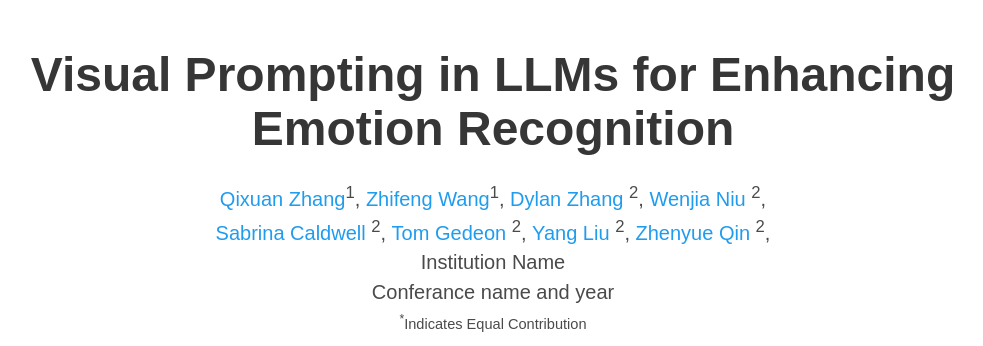
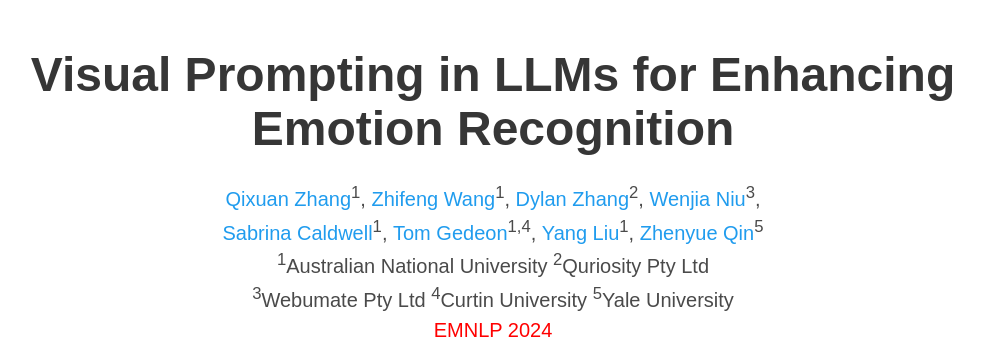
Before and after one commit to wangzhifengharrison/sov_prompts_emnlp, a plain HTML site: page index.html in a window 1280 px wide. Shown: the top 346 px of the page, without its empty margins (147-1130 px from the left). Drawn offline with nearby package versions, Linux system fonts and the light colour scheme; some icons are missing; a web font is replaced by a local one.

Commit message:
add index.html

```diff
--- a/index.html
+++ b/index.html
@@ -60,29 +60,35 @@
                 <span class="author-block">
                   <a href="SECOND AUTHOR PERSONAL LINK" target="_blank">Zhifeng Wang</a><sup>1</sup>,</span>
                   <span class="author-block">
-                    <a href="THIRD AUTHOR PERSONAL LINK" target="_blank">Dylan Zhang</a> <sup>2</sup>,
+                    <a href="THIRD AUTHOR PERSONAL LINK" target="_blank">Dylan Zhang</a><sup>2</sup>,
                   </span>
                   <span class="author-block">
-                    <a href="THIRD AUTHOR PERSONAL LINK" target="_blank">Wenjia Niu</a> <sup>2</sup>,
+                    <a href="THIRD AUTHOR PERSONAL LINK" target="_blank">Wenjia Niu</a><sup>3</sup>,
                   </span>
                   <br>
                   <span class="author-block">
-                    <a href="THIRD AUTHOR PERSONAL LINK" target="_blank">Sabrina Caldwell</a> <sup>2</sup>,
+                    <a href="THIRD AUTHOR PERSONAL LINK" target="_blank">Sabrina Caldwell</a><sup>1</sup>,
                   </span>
                   <span class="author-block">
-                    <a href="THIRD AUTHOR PERSONAL LINK" target="_blank">Tom Gedeon</a> <sup>2</sup>,
+                    <a href="THIRD AUTHOR PERSONAL LINK" target="_blank">Tom Gedeon</a><sup>1,4</sup>,
                   </span>
                   <span class="author-block">
-                    <a href="THIRD AUTHOR PERSONAL LINK" target="_blank">Yang Liu</a> <sup>2</sup>,
+                    <a href="THIRD AUTHOR PERSONAL LINK" target="_blank">Yang Liu</a><sup>1</sup>,
                   </span>
                   <span class="author-block">
-                    <a href="THIRD AUTHOR PERSONAL LINK" target="_blank">Zhenyue Qin</a> <sup>2</sup>,
+                    <a href="THIRD AUTHOR PERSONAL LINK" target="_blank">Zhenyue Qin</a><sup>5</sup>
                   </span>
                   </div>
 
                   <div class="is-size-5 publication-authors">
-                    <span class="author-block">Institution Name<br>Conferance name and year</span>
-                    <span class="eql-cntrb"><small><br><sup>*</sup>Indicates Equal Contribution</small></span>
+                    <span class="author-block"><sup>1</sup>Australian National University  </span>
+                    <span class="author-block"><sup>2</sup>Quriosity Pty Ltd  </span>
+                    <br>
+                    <span class="author-block"><sup>3</sup>Webumate Pty Ltd  </span>
+                    <span class="author-block"><sup>4</sup>Curtin University  </span>
+                    <span class="author-block"><sup>5</sup>Yale University  </span>
+                    <span style="color: red;"><br>EMNLP 2024</span>
+                    <!-- <span class="eql-cntrb"><small><br><sup>*</sup>Indicates Equal Contribution</small></span> -->
                   </div>
 
                   <div class="column has-text-centered">
```
